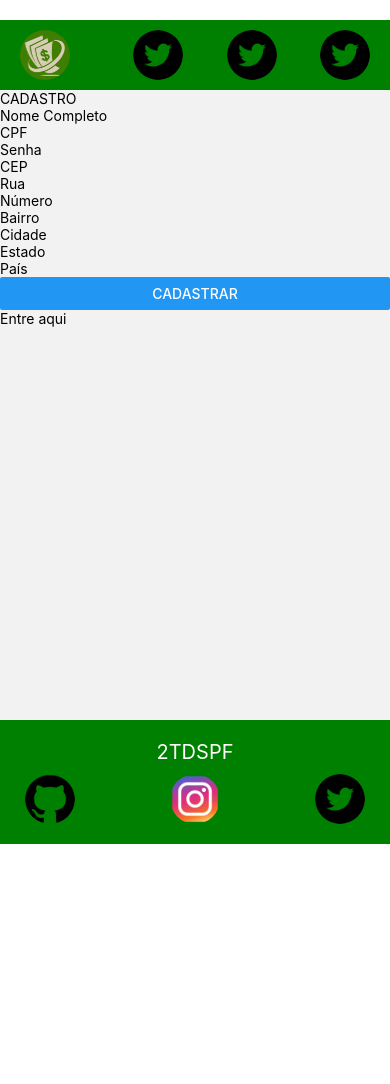
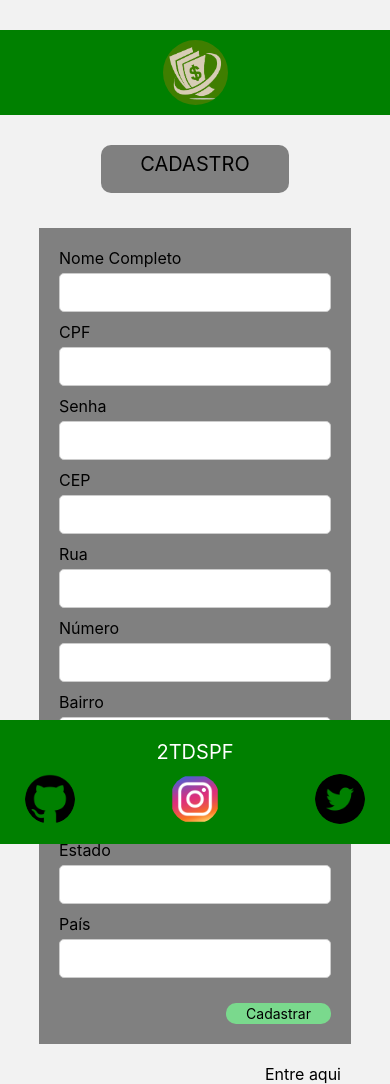
Before and after one commit to DouglasAraujo0/SavvyFix-Mobile, a React Native app: screen /Cadastro in a window 390 px wide. Before the commit the page ends 844 px from the top, so only its background shows below. Built offline with nearby package versions, Linux system fonts and the light colour scheme.

Commit message:
chore: Update dependencies and add lazy loading for images in Sobre screen

```diff
--- a/App.js
+++ b/App.js
@@ -11,26 +11,24 @@ import Casual from './src/screens/Casual';
 import Esportivo from './src/screens/Esportivo';
 import Outros from './src/screens/Outros';
 import Cadastro from './src/screens/Cadastro';
+import HeaderLoginCadastro from './src/components/HeaderLoginCadastro';
 
 const Stack = createStackNavigator();
 
 export default function App() {
   return (
     <NavigationContainer>
-      <>
-        <Header />
-        <Stack.Navigator>
-          <Stack.Screen name="Home" component={Home} options={{headerShown: false}} />
-          <Stack.Screen name="Carrinho" component={Carrinho} options={{headerShown: false}} />
-          <Stack.Screen name="Login" component={Login} options={{headerShown: false}} />
-          <Stack.Screen name="Sobre" component={Sobre} options={{headerShown: false}} />
-          <Stack.Screen name="Casual" component={Casual} options={{headerShown: false}} />
-          <Stack.Screen name="Esportivo" component={Esportivo} options={{headerShown: false}} />
-          <Stack.Screen name="Outros" component={Outros} options={{headerShown: false}} />
-          <Stack.Screen name="Cadastro" component={Cadastro} options={{headerShown: false}} />
-        </Stack.Navigator>
-        <Footer />
-      </>
+      <Stack.Navigator>
+        <Stack.Screen name="Home" component={Home} options={{ header: () => <Header /> }} />
+        <Stack.Screen name="Carrinho" component={Carrinho} options={{ header: () => <Header /> }} />
+        <Stack.Screen name="Sobre" component={Sobre} options={{ header: () => <Header /> }} />
+        <Stack.Screen name="Casual" component={Casual} options={{ header: () => <Header /> }} />
+        <Stack.Screen name="Esportivo" component={Esportivo} options={{ header: () => <Header /> }} />
+        <Stack.Screen name="Outros" component={Outros} options={{ header: () => <Header /> }} />
+        <Stack.Screen name="Cadastro" component={Cadastro} options={{ header: () => <HeaderLoginCadastro />, headerShown: false }} />
+        <Stack.Screen name="Login" component={Login} options={{ header: () => <HeaderLoginCadastro />, headerShown: false}} />
+      </Stack.Navigator>
+      <Footer />
     </NavigationContainer>
   );
 }
--- /dev/null
+++ b/src/components/HeaderLoginCadastro.tsx
@@ -0,0 +1,30 @@
+import React from "react";
+import { View,StyleSheet, Image } from "react-native";
+
+export default function HeaderLoginCadastro() {
+    return(
+        <View style={styles.container}>
+        <Image
+          source={require('../../assets/SavvyFix2.png')}
+          style={styles.logo} />
+        </View>
+    )
+}
+
+const styles = StyleSheet.create({
+    container: {
+        paddingTop: 20,
+        backgroundColor: 'green',
+        width: '100%',
+        alignItems: 'center',
+        justifyContent: 'center',
+        marginBottom: 30,
+    },
+    logo: {
+        width: 65,
+        height: 65,
+        borderRadius: 100 / 2,
+        marginBottom: 10,
+        marginTop: -10,
+      },
+})
--- a/src/screens/Cadastro.tsx
+++ b/src/screens/Cadastro.tsx
@@ -1,14 +1,32 @@
-import React from "react"
-import { View, Text, Image, StyleSheet, Button } from "react-native"
-import { useState } from 'react';
-import { createUserWithEmailAndPassword, sendPasswordResetEmail } from 'firebase/auth';
+import React, { useState } from "react";
+import { View, Text, StyleSheet, TextInput, TouchableOpacity, ScrollView } from "react-native";
+import { createUserWithEmailAndPassword } from 'firebase/auth';
 import { auth } from '../services/FirebaseConfig';
+import { useNavigation } from "@react-navigation/native";
+import HeaderLoginCadastro from "../components/HeaderLoginCadastro";
 
 export default function Cadastro() {
+    const navigation = useNavigation();
+
+    const login = () => {
+        navigation.navigate('Login');
+    };
+
     const [email, setEmail] = useState('');
     const [password, setPassword] = useState('');
 
-    function cadastrar () {
+    const [nomeCompleto, setNomeCompleto] = useState('');
+    const [cpf, setCpf] = useState('');
+    const [senha, setSenha] = useState('');
+    const [cep, setCep] = useState('');
+    const [rua, setRua] = useState('');
+    const [numero, setNumero] = useState('');
+    const [bairro, setBairro] = useState('');
+    const [cidade, setCidade] = useState('');
+    const [estado, setEstado] = useState('');
+    const [pais, setPais] = useState('');
+
+    function cadastrar() {
         createUserWithEmailAndPassword(auth, email, password)
             .then((userCredential) => {
                 // Signed in
@@ -25,37 +43,152 @@ export default function Cadastro() {
     }
 
     return (
-        <View>
-
-            <View>
-                <Text>CADASTRO</Text>
+        <ScrollView>
+            <View style={styles.container}>
+                <HeaderLoginCadastro/>
+                <View style={styles.formContainer}>
+                    <View style={styles.textContainer}>
+                        <Text style={styles.title}>CADASTRO</Text>
                     </View>
 
-            <View>
-                <Text>Nome Completo</Text>
-                <Text>CPF</Text>
-                <Text>Senha</Text>
-                <Text>CEP</Text>
-                <Text>Rua</Text>
-                <Text>Número</Text>
-                <Text>Bairro</Text>
-                <Text>Cidade</Text>
-                <Text>Estado</Text>
-                <Text>País</Text>
-                <Button
-                    title="Cadastrar"
-                    onPress={() => alert('Cadastrado com sucesso!')}
+                    <View style={styles.inputContainer}>
+                        <Text style={styles.inputLabel}>Nome Completo</Text>
+                        <TextInput
+                            style={styles.input}
+                            value={nomeCompleto}
+                            onChangeText={setNomeCompleto}
                         />
-                <Text>Entre aqui</Text>
+                        <Text style={styles.inputLabel}>CPF</Text>
+                        <TextInput
+                            style={styles.input}
+                            value={cpf}
+                            onChangeText={setCpf}
+                            keyboardType="numeric"
+                        />
+                        <Text style={styles.inputLabel}>Senha</Text>
+                        <TextInput
+                            style={styles.input}
+                            value={senha}
+                            onChangeText={setSenha}
+                            secureTextEntry
+                        />
+                        <Text style={styles.inputLabel}>CEP</Text>
+                        <TextInput
+                            style={styles.input}
+                            value={cep}
+                            onChangeText={setCep}
+                            keyboardType="numeric"
+                        />
+                        <Text style={styles.inputLabel}>Rua</Text>
+                        <TextInput
+                            style={styles.input}
+                            value={rua}
+                            onChangeText={setRua}
+                        />
+                        <Text style={styles.inputLabel}>Número</Text>
+                        <TextInput
+                            style={styles.input}
+                            value={numero}
+                            onChangeText={setNumero}
+                            keyboardType="numeric"
+                        />
+                        <Text style={styles.inputLabel}>Bairro</Text>
+                        <TextInput
+                            style={styles.input}
+                            value={bairro}
+                            onChangeText={setBairro}
+                        />
+                        <Text style={styles.inputLabel}>Cidade</Text>
+                        <TextInput
+                            style={styles.input}
+                            value={cidade}
+                            onChangeText={setCidade}
+                        />
+                        <Text style={styles.inputLabel}>Estado</Text>
+                        <TextInput
+                            style={styles.input}
+                            value={estado}
+                            onChangeText={setEstado}
+                        />
+                        <Text style={styles.inputLabel}>País</Text>
+                        <TextInput
+                            style={styles.input}
+                            value={pais}
+                            onChangeText={setPais}
+                        />
+
+                        <TouchableOpacity onPress={cadastrar} style={styles.signupButton}>
+                            <Text style={styles.signupButtonText}>Cadastrar</Text>
+                        </TouchableOpacity>
+                    </View>
+
+                    <TouchableOpacity onPress={login} style={styles.finalButton}>
+                        <Text style={styles.signupText}>Entre aqui</Text>
+                    </TouchableOpacity>
                 </View>
             </View>
+        </ScrollView>
     )
 }
 
-const style = StyleSheet.create({
-    logo: {
-        width: 305,
-        height: 159,
+const styles = StyleSheet.create({
+    container: {
+        paddingTop: 30,
+        alignItems: 'center',
+        justifyContent: 'center',
+    },
+    formContainer: {
+        width: '80%',
+        alignItems: 'center',
+        justifyContent: 'center',
+    },
+    textContainer: {
+        marginBottom: 20,
+        backgroundColor: 'gray',
+        borderRadius: 10,
+        padding: 7,
+        paddingTop: 7,
+        width: '60%',
+        alignItems: 'center',
+    },
+    title: {
+        fontSize: 20,
         marginBottom: 10,
-    }
-})
+    },
+    inputContainer: {
+        marginTop: 15,
+        marginBottom: 20,
+        backgroundColor: 'gray',
+        padding: 20,
+        width: '100%',
+    },
+    inputLabel: {
+        fontSize: 16,
+        marginBottom: 5,
+    },
+    input: {
+        backgroundColor: '#fff',
+        borderWidth: 1,
+        borderColor: '#ccc',
+        borderRadius: 5,
+        padding: 10,
+        marginBottom: 10,
+        width: '100%',
+    },
+    signupButtonText: {
+        alignSelf: 'flex-end',
+        backgroundColor: "#7ad98d",
+        paddingVertical: 2,
+        paddingHorizontal: 20,
+        borderRadius: 10,
+        marginTop: 15,
+    },
+    finalButton: {
+        alignSelf: 'flex-end',
+        marginRight: 10,
+    },
+    signupText: {
+        color: '#000',
+        fontSize: 16,
+    },
+});
--- a/src/screens/Login.tsx
+++ b/src/screens/Login.tsx
@@ -1,16 +1,18 @@
-import React from "react"
-import { View, Text, TextInput, StyleSheet, Button, TouchableOpacity } from "react-native"
-import { useNavigation } from "@react-navigation/native"
+import React from "react";
+import { View, Text, TextInput, StyleSheet, Button, TouchableOpacity } from "react-native";
+import { useNavigation } from "@react-navigation/native";
+import HeaderLoginCadastro from "../components/HeaderLoginCadastro";
 
 export default function Login() {
     const navigation = useNavigation();
 
     const cadastro = () => {
         navigation.navigate('Cadastro');
-    }
+    };
 
     return (
         <View style={styles.container}>
+            <HeaderLoginCadastro/>
             <View style={styles.formContainer}>
                 <View style={styles.textContainer}>
                     <Text style={styles.title}>LOGIN</Text>
@@ -29,11 +31,9 @@ export default function Login() {
                         placeholder="Digite sua senha"
                         secureTextEntry={true}
                     />
-                    <Button
-                        title="Entrar"
-                        onPress={() => alert('Cadastrado com sucesso!')}
-                        color="#007bff"
-                    />
+                    <TouchableOpacity style={styles.loginButton} onPress={() => alert('Cadastrado com sucesso!')}>
+                        <Text style={styles.loginButtonText}>Entrar</Text>
+                    </TouchableOpacity>
                 </View>
 
                 <TouchableOpacity onPress={cadastro} style={styles.signupButton}>
@@ -41,7 +41,7 @@ export default function Login() {
                 </TouchableOpacity>
             </View>
         </View>
-    )
+    );
 }
 
 const styles = StyleSheet.create({
@@ -59,7 +59,8 @@ const styles = StyleSheet.create({
         marginBottom: 20,
         backgroundColor: 'gray',
         borderRadius: 10,
-        padding: 10,
+        padding: 7,
+        paddingTop: 7,
         width: '60%',
         alignItems: 'center',
     },
@@ -87,11 +88,25 @@ const styles = StyleSheet.create({
         marginBottom: 10,
         width: '100%',
     },
+    loginButton: {
+        alignSelf: 'flex-end',
+        backgroundColor: "#7ad98d",
+        paddingVertical: 2,
+        paddingHorizontal: 20,
+        borderRadius: 10,
+        marginTop: 15,
+    },
+    loginButtonText: {
+        color: "#000",
+        fontSize: 16,
+        fontWeight: 'bold',
+    },
     signupButton: {
-        marginTop: 10,
+        alignSelf: 'flex-end',
+        marginRight: 10,
     },
     signupText: {
-        color: '#007bff',
+        color: '#000',
         fontSize: 16,
     },
 });
```
Lines whose indentation alone changed are shown as unchanged.
